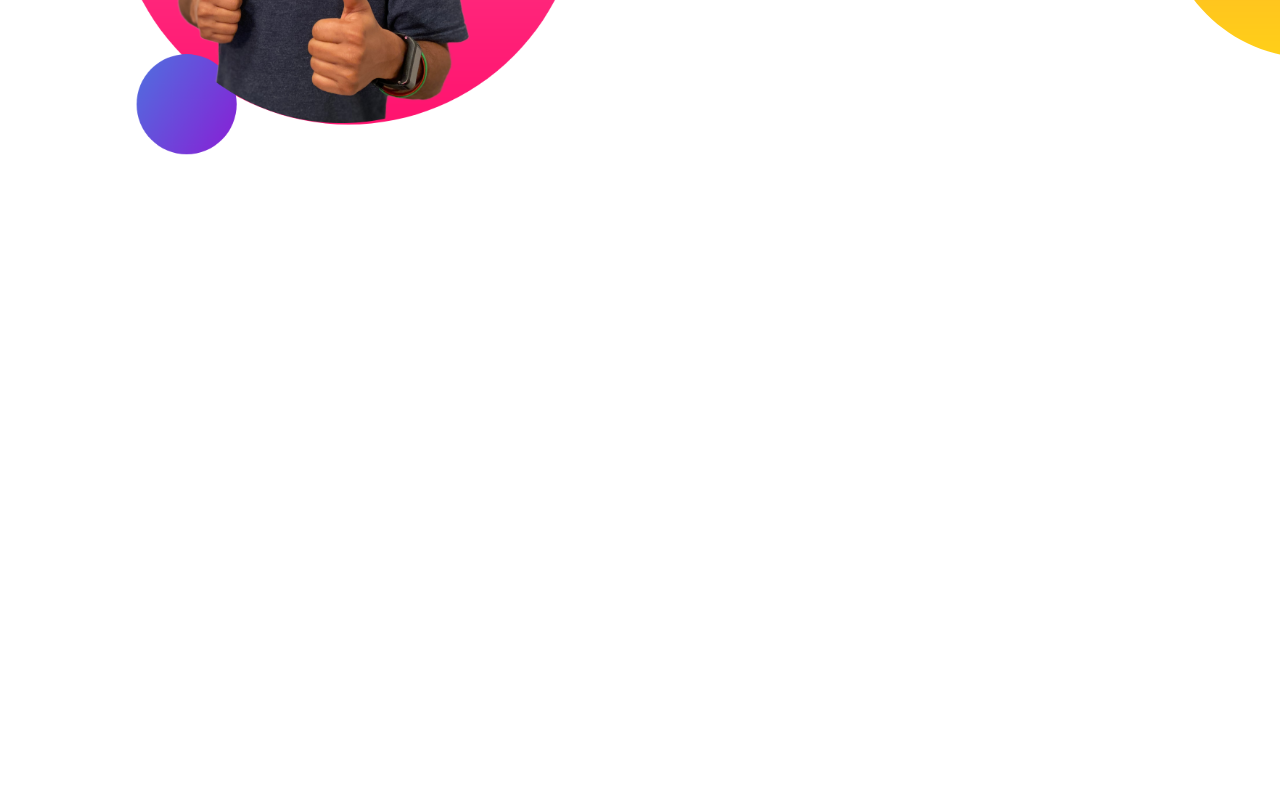
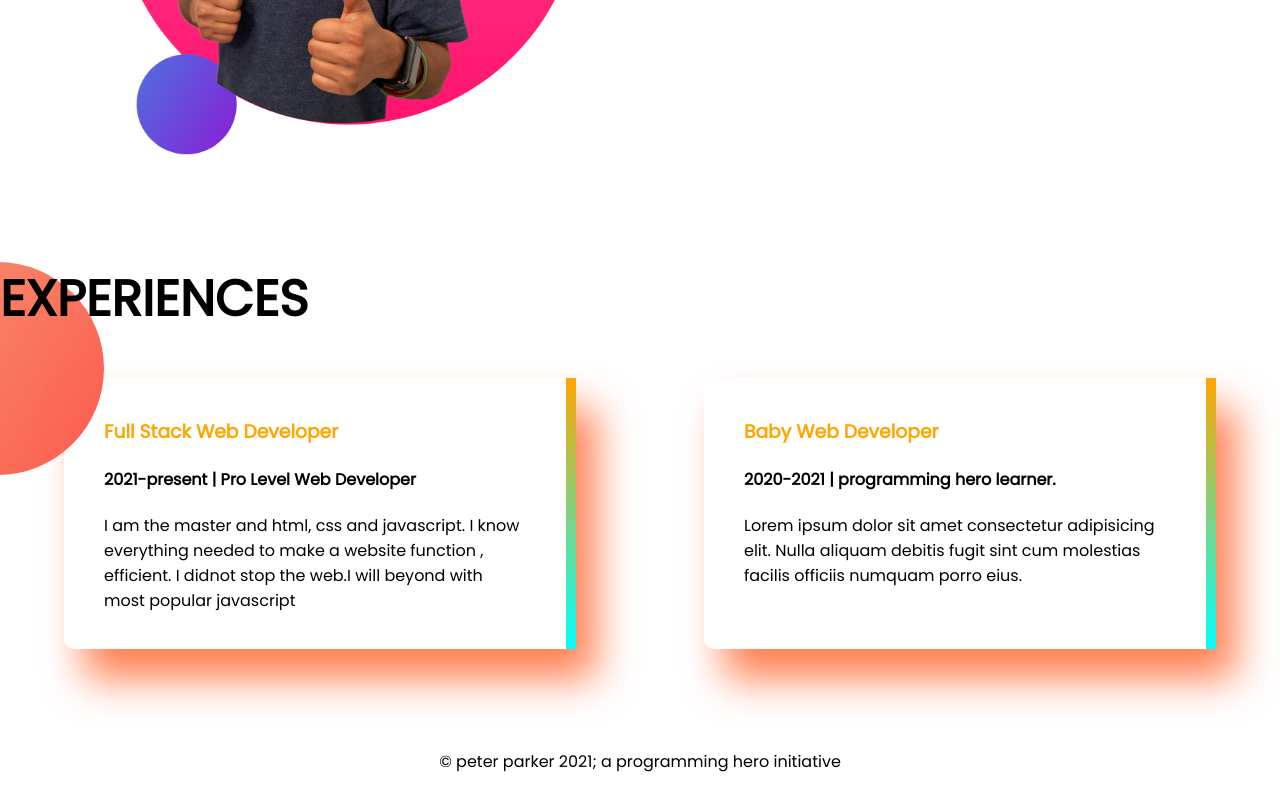
Before and after one commit to pappubokshi99/developer-portifoliio, a plain HTML site: page index.html in a window 1280 px wide. Shown: the part 965-1755 px from the top of the page. Before the commit the page ends 1227 px from the top, so only its background shows below. Drawn offline with Linux system fonts and the light colour scheme.

Commit message:
dream bg and expereince area added

```diff
--- a/index.html
+++ b/index.html
@@ -11,7 +11,7 @@
     <link rel="stylesheet" href="style.css">
 </head>
 <body>
-   <section class="top-banner">
+   <section class="flexible-container">
         <div class="half-width">
             <h1>Welcome To</h1>
             <h1> <span class="orange-color">PETER PARKER</span> World</h1>
@@ -23,7 +23,7 @@
             <img src="images/jhankar.png" alt="">
         </div>
    </section>
-   <section class="dream-big">
+   <section class="flexible-container">
         <div class="half-width">
             <img src="images/jhankar2.png" alt="">
         </div>
@@ -34,5 +34,23 @@
             <a target="_blank" href="https://www.linkedin.com/feed/">DOWNLOAD RESUME</a>
         </div>
    </section>
+   <section class="experience-area">
+        <h1>EXPERIENCES</h1>
+        <div class="flexible-container">
+            <div id="full-stack-dev" class="expereience-item">
+                <h3 class="orange-color">Full Stack Web Developer</h3>
+                <h4>2021-present | Pro Level Web Developer</h4>
+                <p>I am the master and html, css and javascript. I know everything needed to make a website function , efficient. I didnot stop the web.I will beyond with most popular javascript</p>
+            </div>
+            <div id="baby-web-dev" class="expereience-item">
+                <h3 class="orange-color">Baby Web Developer</h3>
+                <h4> 2020-2021 | programming hero learner.</h4>
+                <p>Lorem ipsum dolor sit amet consectetur adipisicing elit. Nulla aliquam debitis fugit sint cum molestias facilis officiis numquam porro eius.</p>
+            </div>
+        </div>
+   </section>
+   <footer>
+        <p> &copy peter parker 2021; a programming hero initiative</p>
+   </footer>
 </body>
 </html>
--- a/style.css
+++ b/style.css
@@ -2,7 +2,7 @@ body{
     font-family: 'Poppins', sans-serif;
     margin: 0;
 }
-section{
+.flexible-container{
     display: flex;
     margin-bottom: 100px;
 }
@@ -14,6 +14,30 @@ section{
     background-image: url(images/dream-bg.png);
     background-repeat: no-repeat;
     background-position: right;
+}
+.experience-area{
+    background-image: url(images/exp-bg.png);
+    background-repeat: no-repeat;
+}
+.expereience-item{
+    box-shadow: 20px 30px 40px coral;
+    width: 40%;
+    margin-left: 5%;
+    margin-right: 5%;
+    padding: 20px 40px;
+    border-radius: 10px;
+
+}
+#baby-web-dev{
+    border-right: 10px solid;
+    border-image: linear-gradient(orange, cyan);
+    border-image-slice:1;
+
+}
+#full-stack-dev{
+    border-right: 10px solid;
+    border-image: linear-gradient(orange, cyan);
+    border-image-slice:1;
 }
 .half-width{
     width: 50%;
@@ -36,3 +60,6 @@ a{
     color: antiquewhite;
     font-weight: 700;
 }
+footer p{
+    text-align: center;
+}
```
